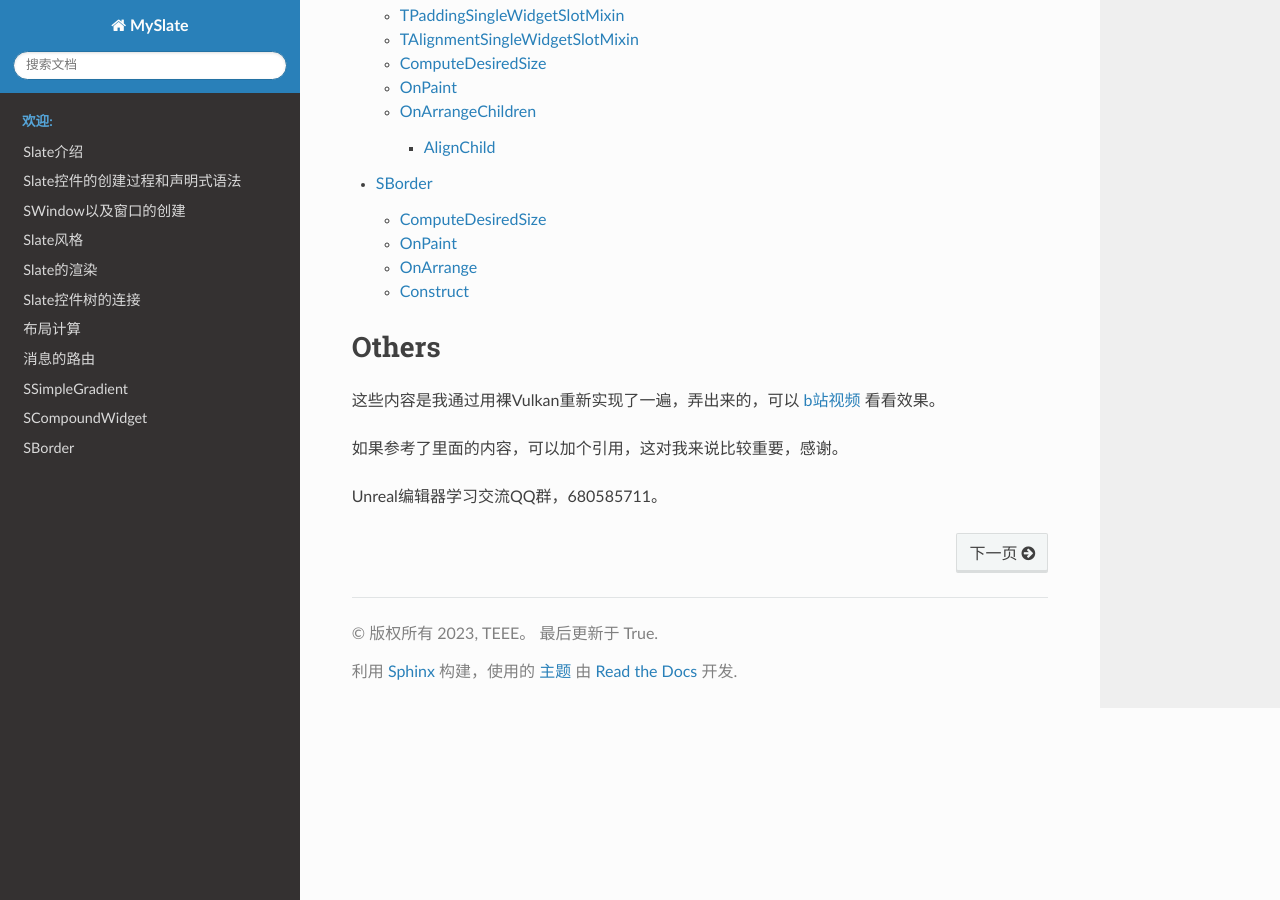
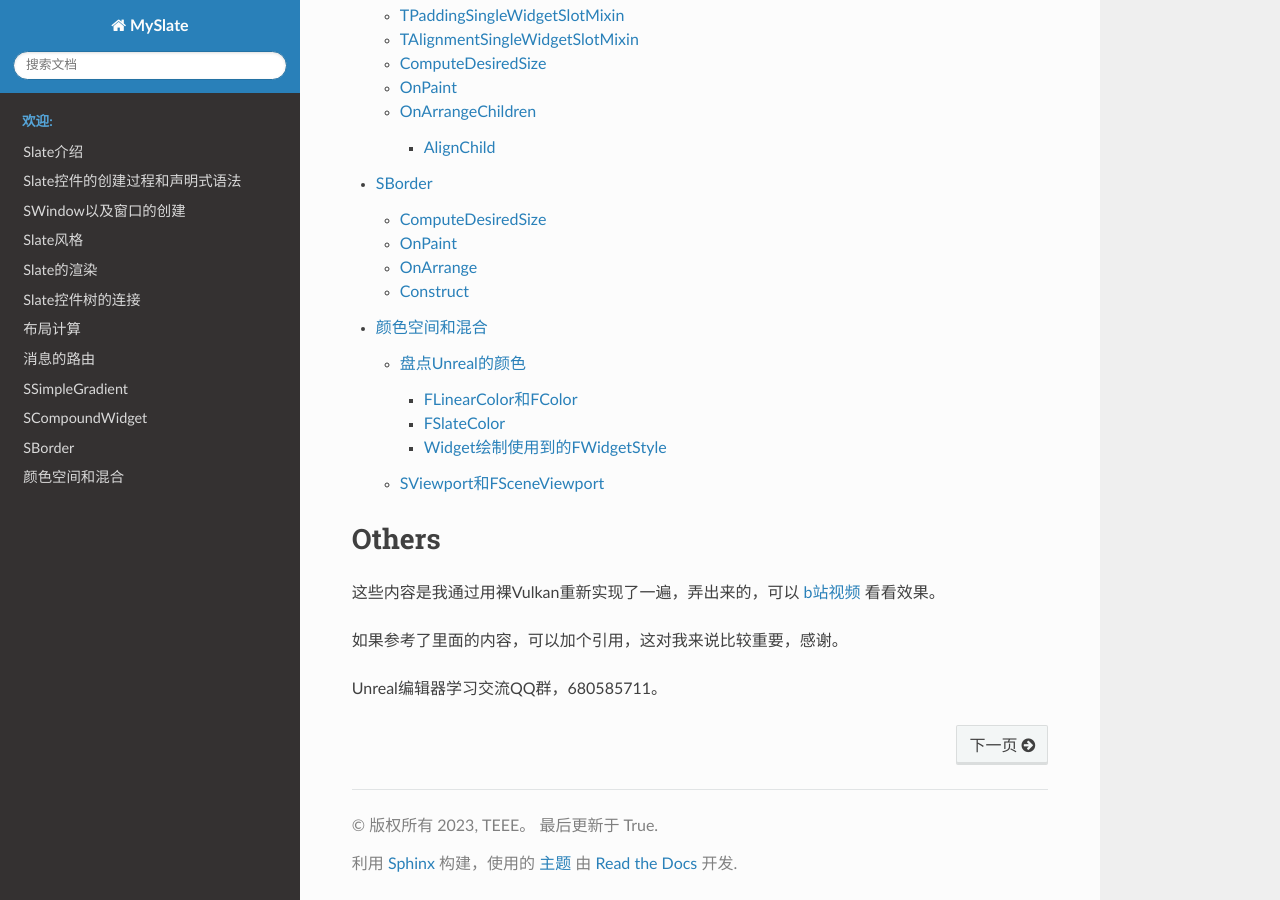
Before and after one commit to pixel-Teee/MySlate, a Sphinx documentation site: the page built from source/index.rst, in a window 1280 px wide and 900 px high, scrolled down 792 px. Built offline with Sphinx 7.4.7 and the Read the Docs theme 2.0.0, drawn with Linux system fonts in a browser that asks for light colours; comment, search, counter and statistics services are not loaded.

Commit message:
update blog

```diff
--- a/source/index.rst
+++ b/source/index.rst
@@ -32,6 +32,8 @@ Welcome to MySlate's documentation!
 
    pages/SBorder.md
 
+   pages/颜色空间和混合.md
+
 Others
 ==================
 
```
